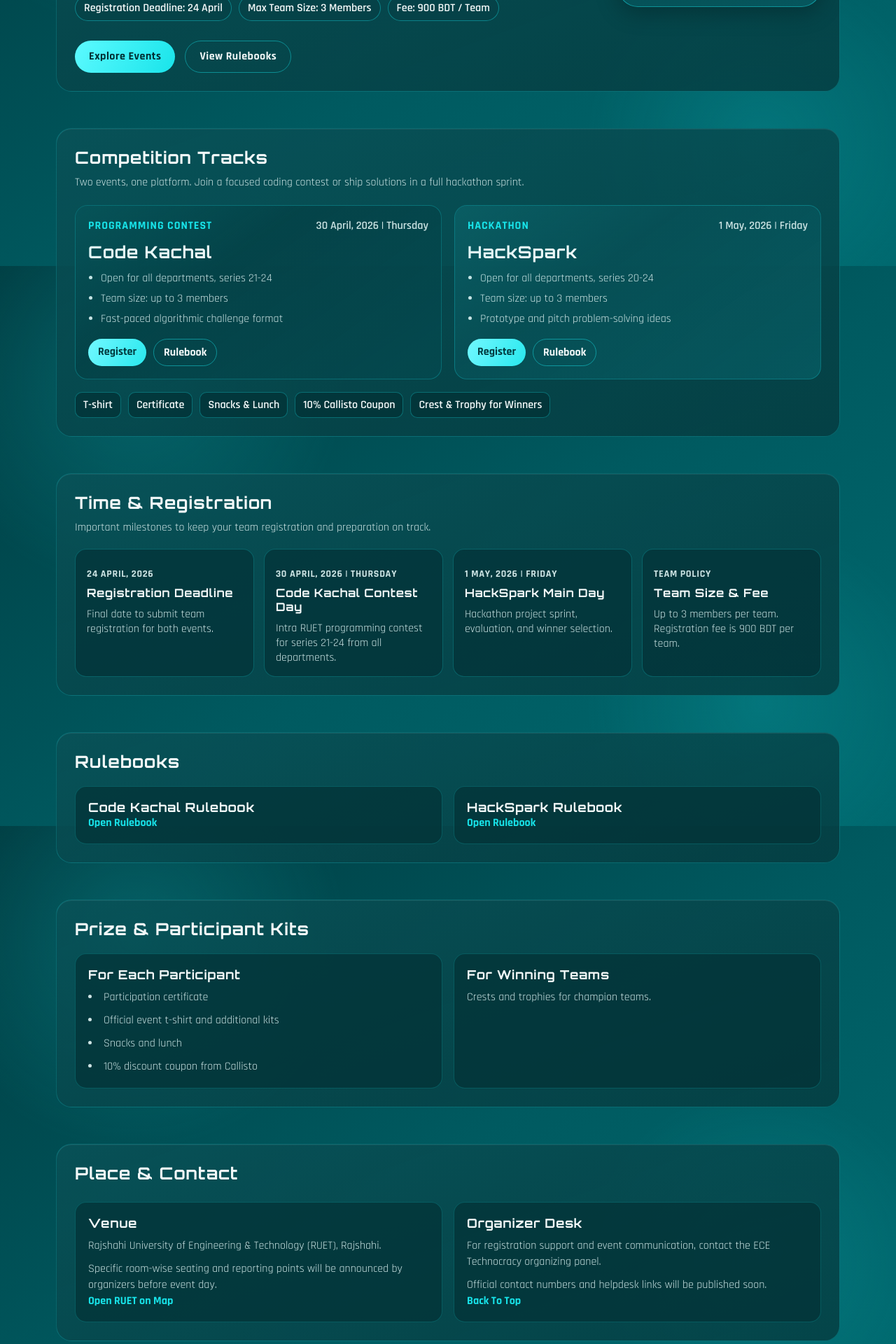
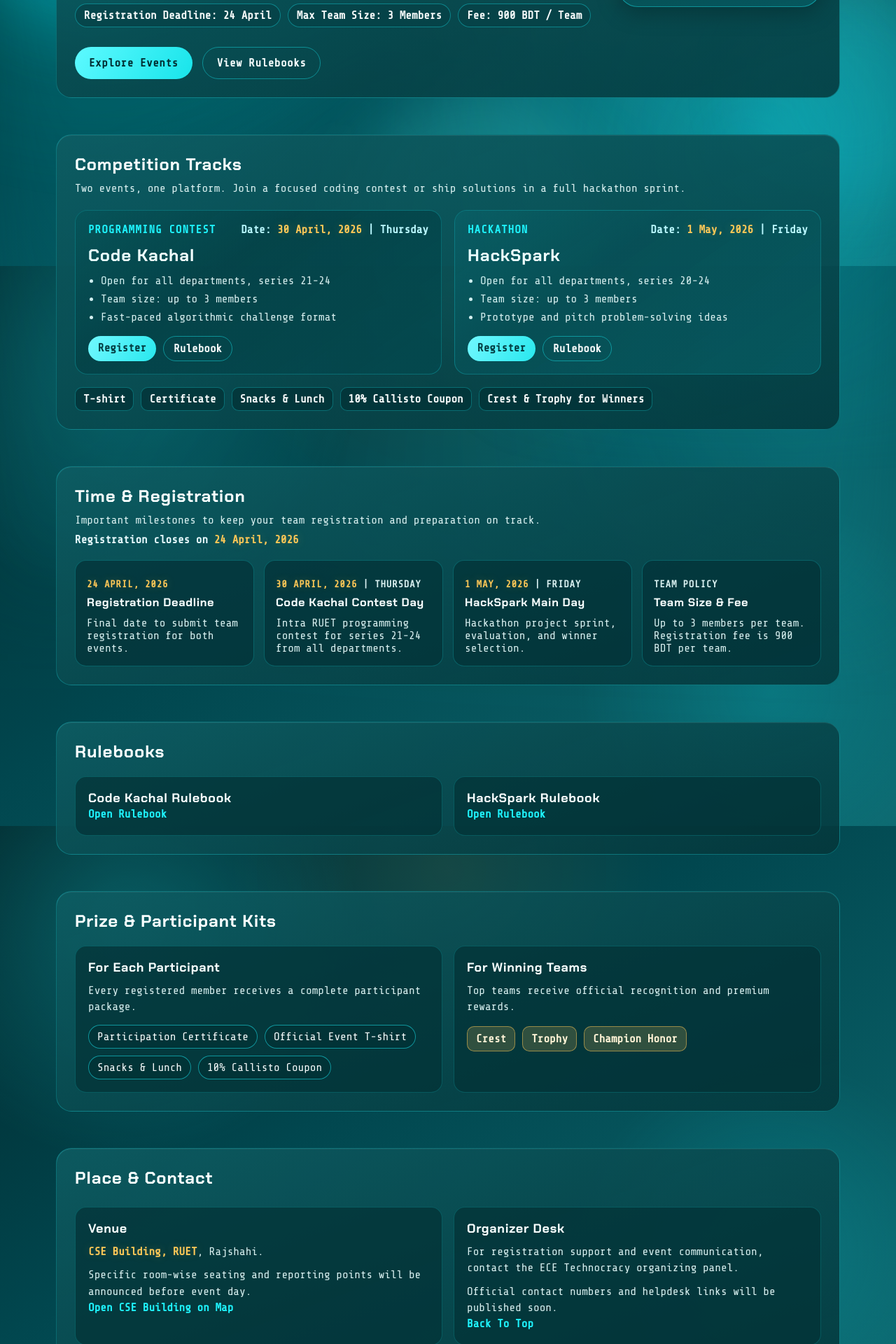
Before and after one commit to mkamrul9/Technocracy, a Next.js app: page / in a window 1280 px wide. Shown: the part 420-2340 px from the top of the page at 70% size. Built offline with nearby package versions, Linux system fonts and the light colour scheme.

Commit message:
UI refresh: hacker fonts, vibrant colors, sticky nav, venue and prize highlights

```diff
--- a/src/app/globals.css
+++ b/src/app/globals.css
@@ -1,15 +1,16 @@
 :root {
-  --color-bg-deep: #003f43;
-  --color-bg-mid: #005a60;
-  --color-surface: #0b4b4f;
-  --color-surface-soft: #0f6166;
-  --color-text: #f2f8f8;
-  --color-text-dim: #cde4e4;
-  --color-accent: #18e4ea;
-  --color-accent-strong: #00c7d2;
+  --color-bg-deep: #01272b;
+  --color-bg-mid: #01474f;
+  --color-surface: #0b5961;
+  --color-surface-soft: #11828a;
+  --color-text: #f8ffff;
+  --color-text-dim: #d9f0f0;
+  --color-accent: #1ff5ff;
+  --color-accent-strong: #00d6e6;
+  --color-hot: #ffc857;
   --color-white-soft: #f7fbfb;
   --color-outline: rgba(24, 228, 234, 0.45);
-  --gradient-main: linear-gradient(145deg, #003b40 0%, #005a60 54%, #00696f 100%);
+  --gradient-main: linear-gradient(145deg, #01272b 0%, #01474f 44%, #0d6970 100%);
 }
 
 html {
@@ -24,16 +25,82 @@ body {
 }
 
 body {
+  position: relative;
+  isolation: isolate;
   min-height: 100%;
   display: flex;
   flex-direction: column;
   color: var(--color-text);
-  background: radial-gradient(circle at 15% 20%, rgba(24, 228, 234, 0.18), transparent 24%),
-    radial-gradient(circle at 85% 78%, rgba(24, 228, 234, 0.14), transparent 20%),
+  background: radial-gradient(circle at 14% 18%, rgba(31, 245, 255, 0.22), transparent 26%),
+    radial-gradient(circle at 86% 76%, rgba(10, 201, 214, 0.22), transparent 22%),
+    radial-gradient(circle at 50% 8%, rgba(255, 200, 87, 0.08), transparent 32%),
     var(--gradient-main);
   font-family: var(--font-rajdhani), sans-serif;
   -webkit-font-smoothing: antialiased;
   -moz-osx-font-smoothing: grayscale;
+}
+
+body::before,
+body::after {
+  content: "";
+  position: fixed;
+  inset: -20vmax;
+  pointer-events: none;
+  z-index: -3;
+}
+
+body::before {
+  background: conic-gradient(from 20deg, rgba(31, 245, 255, 0.2), rgba(0, 93, 102, 0.1), rgba(0, 214, 230, 0.2), rgba(255, 200, 87, 0.16), rgba(31, 245, 255, 0.2));
+  filter: blur(70px);
+  animation: swirlTone 24s linear infinite;
+}
+
+body::after {
+  background: radial-gradient(circle at 22% 30%, rgba(20, 255, 245, 0.24), transparent 34%),
+    radial-gradient(circle at 74% 68%, rgba(0, 188, 209, 0.22), transparent 36%),
+    radial-gradient(circle at 55% 18%, rgba(255, 200, 87, 0.12), transparent 38%);
+  filter: blur(30px);
+  animation: pulseGlow 13s ease-in-out infinite alternate;
+}
+
+.ambientBackdrop {
+  position: fixed;
+  inset: 0;
+  pointer-events: none;
+  z-index: -2;
+}
+
+.glow {
+  position: absolute;
+  border-radius: 50%;
+  filter: blur(42px);
+}
+
+.glowOne {
+  width: 320px;
+  height: 320px;
+  left: -60px;
+  top: 170px;
+  background: rgba(0, 234, 255, 0.2);
+  animation: driftBlob 14s ease-in-out infinite;
+}
+
+.glowTwo {
+  width: 300px;
+  height: 300px;
+  right: -70px;
+  top: 420px;
+  background: rgba(17, 210, 224, 0.18);
+  animation: driftBlob 17s ease-in-out infinite reverse;
+}
+
+.glowThree {
+  width: 360px;
+  height: 360px;
+  left: 38%;
+  bottom: -120px;
+  background: rgba(79, 255, 245, 0.16);
+  animation: driftBlob 20s ease-in-out infinite;
 }
 
 .skipLink {
@@ -83,11 +150,12 @@ section {
 .topNav {
   position: sticky;
   top: 0;
-  z-index: 20;
+  z-index: 40;
   width: 100%;
   backdrop-filter: blur(10px);
-  background: rgba(0, 62, 67, 0.78);
-  border-bottom: 1px solid rgba(24, 228, 234, 0.25);
+  background: rgba(1, 55, 60, 0.84);
+  border-bottom: 1px solid rgba(31, 245, 255, 0.36);
+  box-shadow: 0 8px 22px rgba(0, 0, 0, 0.22);
 }
 
 .topNav {
@@ -129,8 +197,8 @@ section {
   margin: 52px 0;
   padding: 26px;
   border-radius: 22px;
-  border: 1px solid rgba(24, 228, 234, 0.22);
-  background: linear-gradient(160deg, rgba(9, 81, 87, 0.82), rgba(5, 58, 62, 0.8));
+  border: 1px solid rgba(31, 245, 255, 0.25);
+  background: linear-gradient(160deg, rgba(14, 93, 99, 0.86), rgba(4, 53, 57, 0.84));
   box-shadow: inset 0 1px 0 rgba(255, 255, 255, 0.07);
 }
 
@@ -330,8 +398,20 @@ section {
 }
 
 .eventDate {
-  color: var(--color-text-dim);
+  color: #baf8ff;
   font-weight: 600;
+}
+
+.importantDate {
+  color: var(--color-hot);
+  font-weight: 700;
+  text-shadow: 0 0 14px rgba(255, 200, 87, 0.24);
+}
+
+.importantLine {
+  margin-top: 10px;
+  color: #e8fbff;
+  font-weight: 700;
 }
 
 .eventCard h3 {
@@ -413,11 +493,60 @@ section {
 }
 
 .timelineDate {
-  color: var(--color-accent);
+  color: #b0fcff;
   text-transform: uppercase;
   letter-spacing: 0.05em;
   font-weight: 700;
   font-size: 0.88rem;
+}
+
+.kitGrid {
+  margin-top: 22px;
+}
+
+.participantCard {
+  background: linear-gradient(150deg, rgba(13, 92, 98, 0.9), rgba(5, 65, 69, 0.86));
+}
+
+.winnerCard {
+  background: linear-gradient(150deg, rgba(61, 77, 40, 0.28), rgba(7, 76, 82, 0.9));
+  border-color: rgba(255, 200, 87, 0.45);
+}
+
+.kitLead {
+  margin-top: 10px;
+  color: #e6fbff;
+}
+
+.kitPillWrap {
+  margin-top: 14px;
+  display: flex;
+  flex-wrap: wrap;
+  gap: 10px;
+}
+
+.kitPill {
+  padding: 7px 12px;
+  border-radius: 999px;
+  border: 1px solid rgba(31, 245, 255, 0.5);
+  background: rgba(2, 52, 56, 0.78);
+  color: var(--color-white-soft);
+}
+
+.winnerRow {
+  margin-top: 16px;
+  display: flex;
+  flex-wrap: wrap;
+  gap: 10px;
+}
+
+.winnerTag {
+  padding: 8px 12px;
+  border-radius: 10px;
+  background: rgba(255, 200, 87, 0.18);
+  border: 1px solid rgba(255, 200, 87, 0.5);
+  color: #fff3d6;
+  font-weight: 700;
 }
 
 .timelineCard h3 {
@@ -501,6 +630,81 @@ section {
   color: var(--color-text-dim);
 }
 
+.siteFooter {
+  width: min(1120px, 92vw);
+  margin: 24px auto 40px;
+  border-radius: 22px;
+  border: 1px solid rgba(24, 228, 234, 0.28);
+  background: linear-gradient(155deg, rgba(3, 52, 57, 0.92), rgba(4, 73, 79, 0.86));
+  box-shadow: inset 0 1px 0 rgba(255, 255, 255, 0.08), 0 12px 28px rgba(0, 0, 0, 0.2);
+  overflow: hidden;
+}
+
+.footerInner {
+  padding: 26px;
+  display: grid;
+  gap: 18px;
+  grid-template-columns: 1.2fr 1fr 1fr;
+}
+
+.footerBrandBlock h3 {
+  margin-top: 6px;
+  font-size: 1.5rem;
+}
+
+.footerBrandBlock p {
+  margin-top: 9px;
+  color: var(--color-text-dim);
+}
+
+.footerEyebrow {
+  color: var(--color-accent);
+  letter-spacing: 0.07em;
+  text-transform: uppercase;
+  font-weight: 700;
+}
+
+.footerTitle {
+  font-family: var(--font-orbitron), sans-serif;
+  letter-spacing: 0.04em;
+  color: var(--color-white-soft);
+  margin-bottom: 8px;
+}
+
+.footerLinksBlock,
+.footerInfoBlock {
+  display: flex;
+  flex-direction: column;
+}
+
+.footerLinksBlock a,
+.footerInfoBlock p {
+  margin-top: 8px;
+  color: var(--color-text-dim);
+}
+
+.footerLinksBlock a:hover {
+  color: var(--color-accent);
+}
+
+.footerBottom {
+  border-top: 1px solid rgba(24, 228, 234, 0.2);
+  padding: 14px 26px;
+  display: flex;
+  align-items: center;
+  justify-content: space-between;
+  gap: 12px;
+}
+
+.footerBottom p,
+.footerBottom a {
+  color: var(--color-text-dim);
+}
+
+.footerBottom a:hover {
+  color: var(--color-accent);
+}
+
 @keyframes floatPulse {
   0% {
     transform: translateY(0);
@@ -529,6 +733,40 @@ section {
   100% {
     transform: translateY(0);
     opacity: 0.22;
+  }
+}
+
+@keyframes swirlTone {
+  from {
+    transform: rotate(0deg);
+  }
+
+  to {
+    transform: rotate(360deg);
+  }
+}
+
+@keyframes pulseGlow {
+  from {
+    opacity: 0.75;
+  }
+
+  to {
+    opacity: 1;
+  }
+}
+
+@keyframes driftBlob {
+  0% {
+    transform: translate(0, 0);
+  }
+
+  50% {
+    transform: translate(20px, -14px);
+  }
+
+  100% {
+    transform: translate(0, 0);
   }
 }
 
@@ -561,6 +799,12 @@ button:focus-visible {
     opacity: 1;
     transform: none;
   }
+
+  body::before,
+  body::after,
+  .glow {
+    animation: none !important;
+  }
 }
 
 @media (max-width: 700px) {
@@ -585,4 +829,13 @@ button:focus-visible {
     font-size: 0.78rem;
     letter-spacing: 0.2em;
   }
+
+  .footerInner {
+    grid-template-columns: 1fr;
+  }
+
+  .footerBottom {
+    flex-direction: column;
+    align-items: flex-start;
+  }
 }
--- a/src/app/page.js
+++ b/src/app/page.js
@@ -32,8 +32,8 @@ export default function Home() {
         url: CODE_REGISTRATION_LINK,
         location: {
           "@type": "Place",
-          name: "RUET",
-          address: "Rajshahi University of Engineering & Technology, Rajshahi, Bangladesh",
+          name: "CSE Building, RUET",
+          address: "CSE Building, Rajshahi University of Engineering & Technology, Rajshahi, Bangladesh",
         },
         organizer: {
           "@type": "Organization",
@@ -51,8 +51,8 @@ export default function Home() {
         url: HACK_REGISTRATION_LINK,
         location: {
           "@type": "Place",
-          name: "RUET",
-          address: "Rajshahi University of Engineering & Technology, Rajshahi, Bangladesh",
+          name: "CSE Building, RUET",
+          address: "CSE Building, Rajshahi University of Engineering & Technology, Rajshahi, Bangladesh",
         },
         organizer: {
           "@type": "Organization",
@@ -66,6 +66,11 @@ export default function Home() {
   return (
     <>
       <script type="application/ld+json" dangerouslySetInnerHTML={{ __html: JSON.stringify(structuredData) }} />
+      <div className="ambientBackdrop" aria-hidden="true">
+        <span className="glow glowOne" />
+        <span className="glow glowTwo" />
+        <span className="glow glowThree" />
+      </div>
       <header className="topNav">
         <a href="#home" className="brand">
           Technocracy 2026
@@ -129,7 +134,7 @@ export default function Home() {
             <article className="eventCard codeCard" data-reveal>
               <div className="eventHeader">
                 <p className="eventTag">Programming Contest</p>
-                <p className="eventDate">30 April, 2026 | Thursday</p>
+                <p className="eventDate">Date: <span className="importantDate">30 April, 2026</span> | Thursday</p>
               </div>
               <h3>Code Kachal</h3>
               <ul>
@@ -155,7 +160,7 @@ export default function Home() {
             <article className="eventCard hackCard" data-reveal>
               <div className="eventHeader">
                 <p className="eventTag">Hackathon</p>
-                <p className="eventDate">1 May, 2026 | Friday</p>
+                <p className="eventDate">Date: <span className="importantDate">1 May, 2026</span> | Friday</p>
               </div>
               <h3>HackSpark</h3>
               <ul>
@@ -191,22 +196,23 @@ export default function Home() {
         <section id="schedule" className="sectionBlock" data-reveal>
           <h2>Time & Registration</h2>
           <p className="sectionLead">Important milestones to keep your team registration and preparation on track.</p>
+          <p className="importantLine">Registration closes on <span className="importantDate">24 April, 2026</span></p>
 
           <div className="timelineGrid">
             <article className="timelineCard" data-reveal>
-              <p className="timelineDate">24 April, 2026</p>
+              <p className="timelineDate"><span className="importantDate">24 April, 2026</span></p>
               <h3>Registration Deadline</h3>
               <p>Final date to submit team registration for both events.</p>
             </article>
 
             <article className="timelineCard" data-reveal>
-              <p className="timelineDate">30 April, 2026 | Thursday</p>
+              <p className="timelineDate"><span className="importantDate">30 April, 2026</span> | Thursday</p>
               <h3>Code Kachal Contest Day</h3>
               <p>Intra RUET programming contest for series 21-24 from all departments.</p>
             </article>
 
             <article className="timelineCard" data-reveal>
-              <p className="timelineDate">1 May, 2026 | Friday</p>
+              <p className="timelineDate"><span className="importantDate">1 May, 2026</span> | Friday</p>
               <h3>HackSpark Main Day</h3>
               <p>Hackathon project sprint, evaluation, and winner selection.</p>
             </article>
@@ -247,19 +253,26 @@ export default function Home() {
 
         <section id="kits" className="sectionBlock" data-reveal>
           <h2>Prize & Participant Kits</h2>
-          <div className="cardGrid">
-            <article className="infoCard" data-reveal>
+          <div className="cardGrid kitGrid">
+            <article className="infoCard participantCard" data-reveal>
               <h3>For Each Participant</h3>
-              <ul>
-                <li>Participation certificate</li>
-                <li>Official event t-shirt and additional kits</li>
-                <li>Snacks and lunch</li>
-                <li>10% discount coupon from Callisto</li>
-              </ul>
+              <p className="kitLead">Every registered member receives a complete participant package.</p>
+              <div className="kitPillWrap">
+                <span className="kitPill">Participation Certificate</span>
+                <span className="kitPill">Official Event T-shirt</span>
+                <span className="kitPill">Snacks & Lunch</span>
+                <span className="kitPill">10% Callisto Coupon</span>
+              </div>
             </article>
-            <article className="infoCard" data-reveal>
+
+            <article className="infoCard winnerCard" data-reveal>
               <h3>For Winning Teams</h3>
-              <p>Crests and trophies for champion teams.</p>
+              <p className="kitLead">Top teams receive official recognition and premium rewards.</p>
+              <div className="winnerRow">
+                <span className="winnerTag">Crest</span>
+                <span className="winnerTag">Trophy</span>
+                <span className="winnerTag">Champion Honor</span>
+              </div>
             </article>
           </div>
         </section>
@@ -270,10 +283,10 @@ export default function Home() {
           <div className="venueGrid">
             <article className="infoCard singleCard" data-reveal>
               <h3>Venue</h3>
-              <p>Rajshahi University of Engineering & Technology (RUET), Rajshahi.</p>
-              <p>Specific room-wise seating and reporting points will be announced by organizers before event day.</p>
-              <a href="https://maps.google.com/?q=RUET%20Rajshahi" target="_blank" rel="noopener noreferrer">
-                Open RUET on Map
+              <p><span className="importantDate">CSE Building, RUET</span>, Rajshahi.</p>
+              <p>Specific room-wise seating and reporting points will be announced before event day.</p>
+              <a href="https://maps.google.com/?q=CSE%20Building%20RUET" target="_blank" rel="noopener noreferrer">
+                Open CSE Building on Map
               </a>
             </article>
 
@@ -311,6 +324,45 @@ export default function Home() {
           </div>
         </section>
       </main>
+
+      <footer className="siteFooter" data-reveal>
+        <div className="footerInner">
+          <div className="footerBrandBlock">
+            <p className="footerEyebrow">ECE, RUET</p>
+            <h3>Technocracy 2026</h3>
+            <p>Code Kachal and HackSpark for innovators, builders, and problem-solvers.</p>
+          </div>
+
+          <div className="footerLinksBlock">
+            <p className="footerTitle">Quick Links</p>
+            <a href={CODE_REGISTRATION_LINK} target="_blank" rel="noopener noreferrer">
+              Code Kachal Registration
+            </a>
+            <a href={HACK_REGISTRATION_LINK} target="_blank" rel="noopener noreferrer">
+              HackSpark Registration
+            </a>
+            <a href={CODE_RULEBOOK_LINK} target="_blank" rel="noopener noreferrer">
+              Code Kachal Rulebook
+            </a>
+            <a href={HACK_RULEBOOK_LINK} target="_blank" rel="noopener noreferrer">
+              HackSpark Rulebook
+            </a>
+          </div>
+
+          <div className="footerInfoBlock">
+            <p className="footerTitle">Event Info</p>
+            <p>Venue: CSE Building, RUET</p>
+            <p>Registration Deadline: <span className="importantDate">24 April, 2026</span></p>
+            <p>Team Size: Up to 3 Members</p>
+            <p>Fee: 900 BDT / Team</p>
+          </div>
+        </div>
+
+        <div className="footerBottom">
+          <p>© 2026 Technocracy. All rights reserved.</p>
+          <a href="#home">Back to top</a>
+        </div>
+      </footer>
     </>
   );
 }
```
Also changed, not shown: src/app/layout.js (+5 -4 lines).
